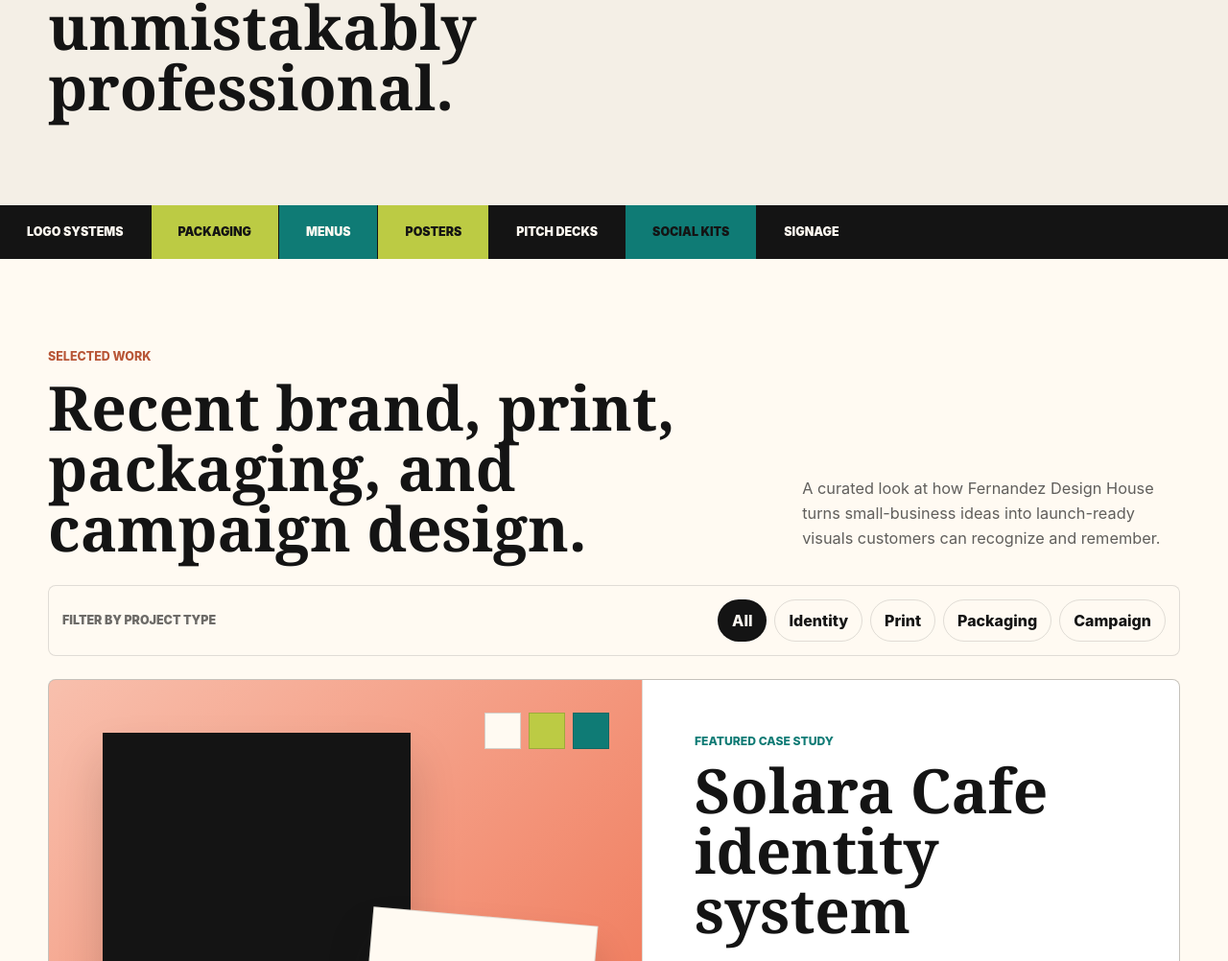
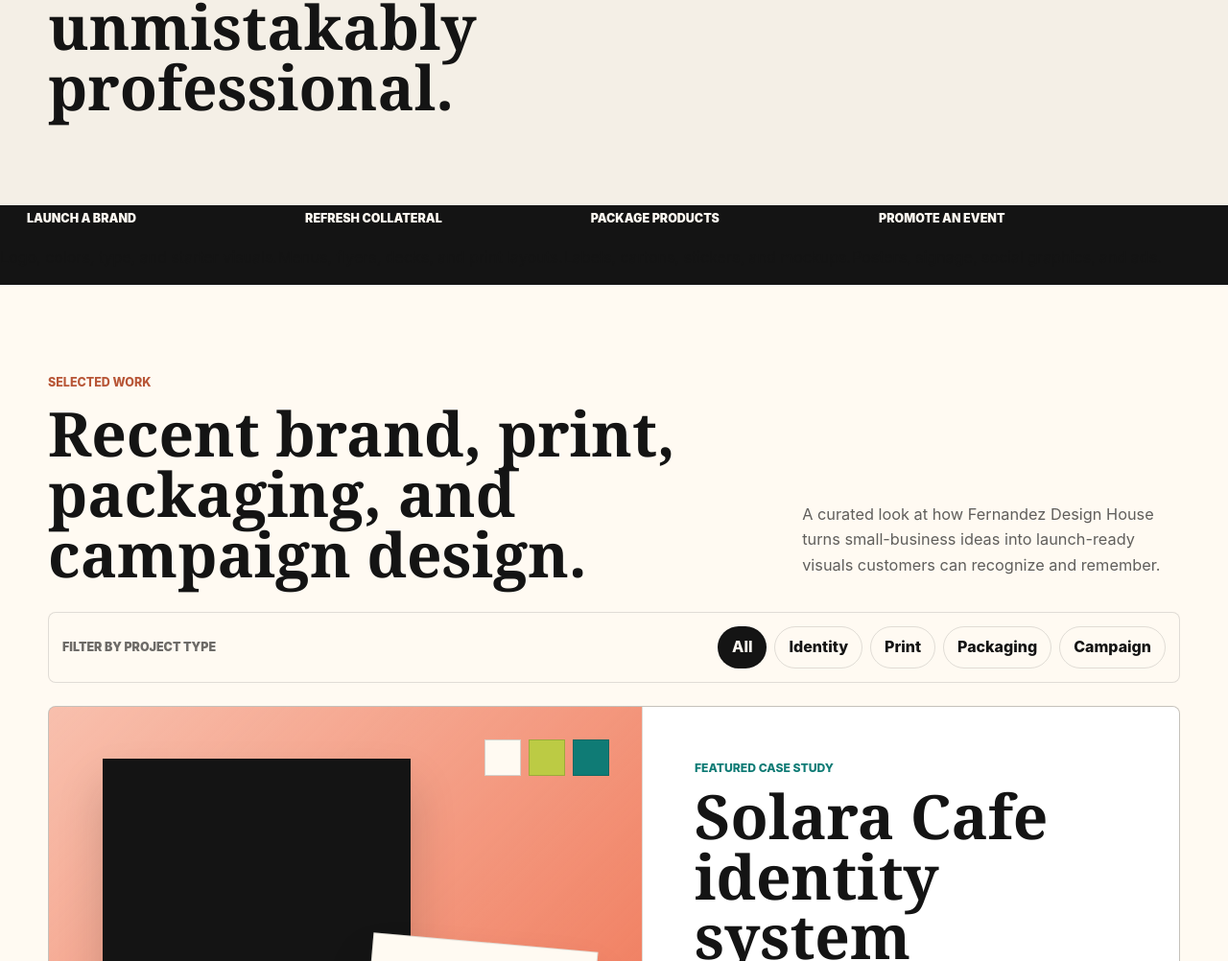
Before and after one commit to SwehlaD/Fernandez, a plain HTML site: page index.html in a window 1280 px wide. Shown: the part 1671-2673 px from the top of the page at 96% size. Drawn offline with Linux system fonts and the light colour scheme.

Commit message:
Add files via upload

```diff
--- a/index.html
+++ b/index.html
@@ -81,14 +81,23 @@
         </div>
       </section>
 
-      <section class="capability-strip" aria-label="Graphic design specialties">
-        <span>Logo systems</span>
-        <span>Packaging</span>
-        <span>Menus</span>
-        <span>Posters</span>
-        <span>Pitch decks</span>
-        <span>Social kits</span>
-        <span>Signage</span>
+      <section class="capability-strip" aria-label="Design support areas">
+        <div>
+          <span>Launch a brand</span>
+          <p>Logo, colors, type, and starter visuals.</p>
+        </div>
+        <div>
+          <span>Refresh collateral</span>
+          <p>Menus, flyers, decks, and print layouts.</p>
+        </div>
+        <div>
+          <span>Package products</span>
+          <p>Labels, cartons, stickers, and mockups.</p>
+        </div>
+        <div>
+          <span>Promote an event</span>
+          <p>Posters, signage, social graphics, and ads.</p>
+        </div>
       </section>
 
       <section class="work section" id="work" aria-labelledby="work-title">
```
